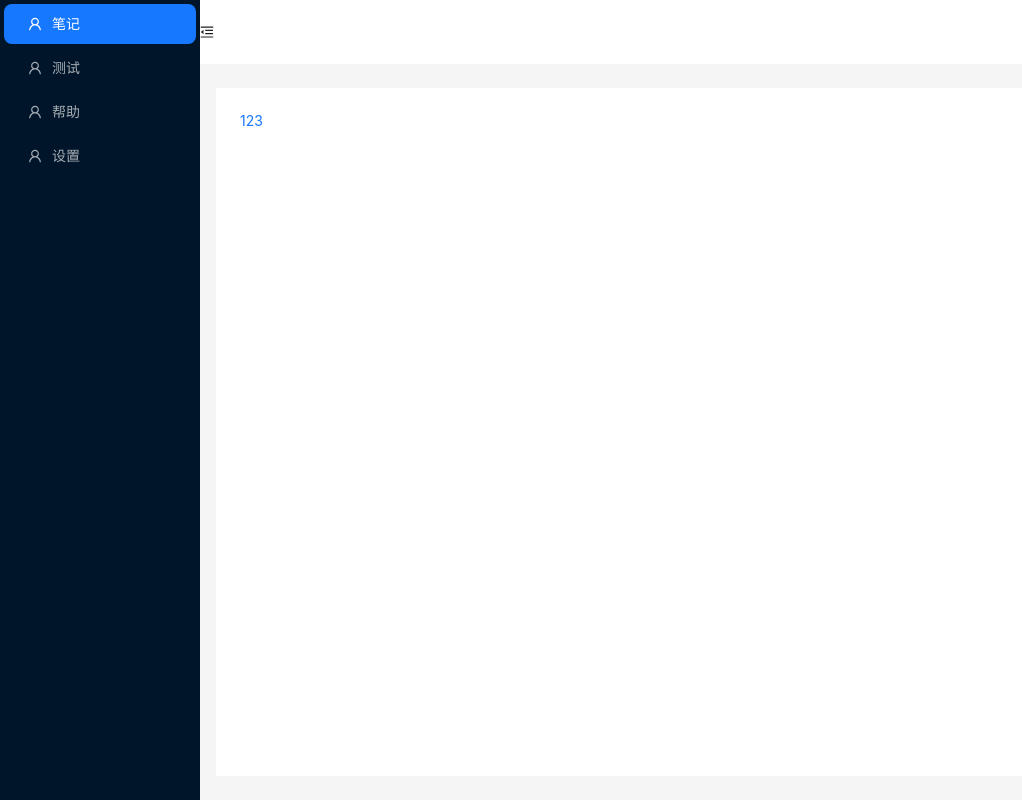
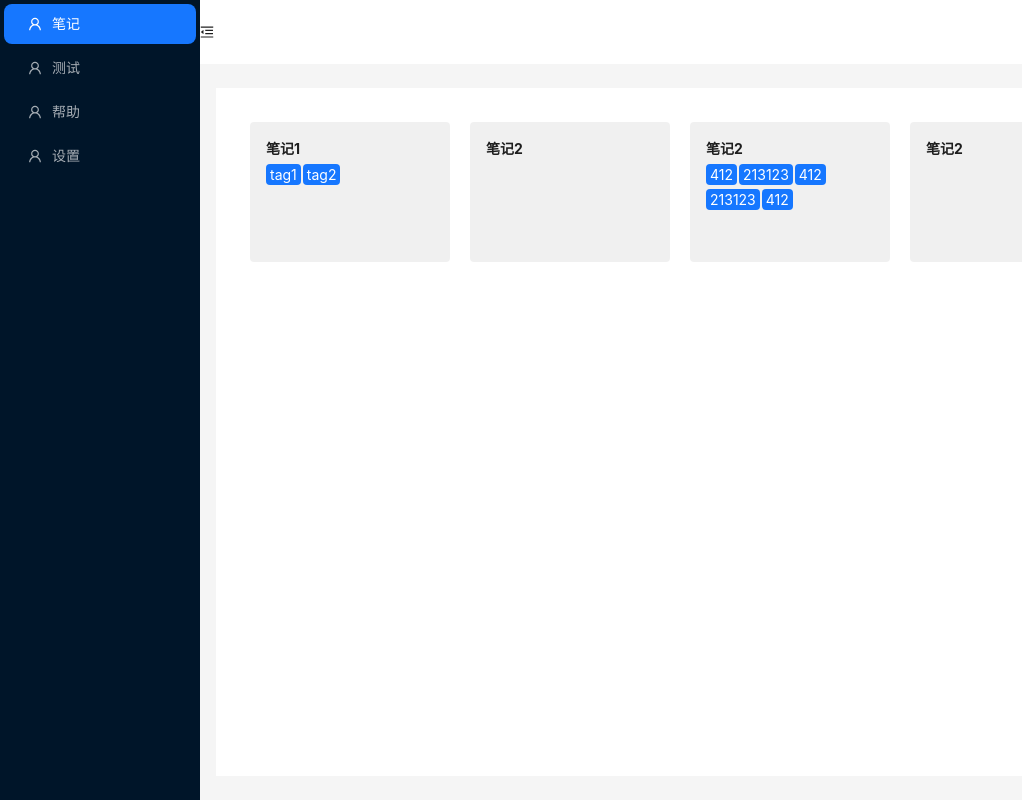
Before and after one commit to Circkoooooo/note-app, a React (Create React App) app: page / in a window 1280 px wide. Shown: the whole page, without its empty margins (0-1022 px from the left). Built offline with nearby package versions, Linux system fonts and the light colour scheme.

Commit message:
feat: implement note list

```diff
--- /dev/null
+++ b/src/components/Note/NoteList.tsx
@@ -0,0 +1,49 @@
+import React, { useCallback } from 'react'
+import {
+	NoteContainer,
+	NoteTag,
+	NoteTagContainer,
+	NoteTitle,
+} from './NoteListStyled'
+
+export type NoteItemType = {
+	title: string
+	markdownRaw: string
+	tags?: string[]
+}
+
+export type NoteType = {
+	id: string
+} & NoteItemType
+
+interface NoteListProps {
+	notes: NoteType[]
+	onSelectNote?: (note: NoteType) => void
+}
+
+const NoteList: React.FC<NoteListProps> = ({ notes, onSelectNote }) => {
+	const handleSelectNote = useCallback(
+		(note: NoteType) => (onSelectNote ? onSelectNote(note) : null),
+		[onSelectNote]
+	)
+	return (
+		<>
+			{notes.map((note) => {
+				return (
+					<NoteContainer
+						key={note.id}
+						onClick={() => handleSelectNote(note)}
+					>
+						<NoteTitle>{note.title}</NoteTitle>
+						<NoteTagContainer>
+							{note.tags?.map((tag, index) => (
+								<NoteTag key={index}>{tag}</NoteTag>
+							))}
+						</NoteTagContainer>
+					</NoteContainer>
+				)
+			})}
+		</>
+	)
+}
+export default NoteList
--- /dev/null
+++ b/src/components/Note/NoteListStyled.tsx
@@ -0,0 +1,39 @@
+import styled from 'styled-components'
+
+export const NoteContainer = styled.div`
+	display: inline-block;
+	width: 200px;
+	height: 140px;
+	margin: 10px;
+	padding: 14px;
+	border-radius: 4px;
+	background-color: rgba(0, 0, 0, 0.06);
+	cursor: pointer;
+	user-select: none;
+	vertical-align: top;
+	transition: all ease-in-out 0.08s;
+	border: 2px solid transparent;
+	&:hover {
+		border: 2px solid blue;
+		background-color: rgba(0, 0, 0, 0.04);
+	}
+`
+
+export const NoteTitle = styled.div`
+	width: 100%;
+	font-weight: bold;
+`
+export const NoteTagContainer = styled.div`
+	max-height: 80px;
+	margin-top: 4px;
+	overflow: auto;
+`
+export const NoteTag = styled.span`
+	display: inline-block;
+	color: #fff;
+	padding: 2px 4px;
+	margin: 2px 2px 2px 0;
+	border-radius: 4px;
+	box-sizing: content-box;
+	background-color: #1677ff;
+`
--- /dev/null
+++ b/src/components/Note/index.tsx
@@ -0,0 +1,40 @@
+import NoteList, { NoteType } from './NoteList'
+
+const mockNotes: NoteType[] = [
+	{
+		id: '001',
+		title: '笔记1',
+		markdownRaw: '内容1',
+		tags: ['tag1', 'tag2'],
+	},
+	{
+		id: '002',
+		title: '笔记2',
+		markdownRaw: '内容2',
+		tags: [],
+	},
+	{
+		id: '003',
+		title: '笔记2',
+		markdownRaw: '内容2',
+		tags: ['412', '213123', '412', '213123', '412'],
+	},
+	{
+		id: '004',
+		title: '笔记2',
+		markdownRaw: '内容2',
+		tags: [],
+	},
+]
+
+const Note = () => {
+	const selectNote = (note: NoteType) => {
+		console.log(note)
+	}
+
+	return (
+		<NoteList notes={mockNotes} onSelectNote={(note) => selectNote(note)} />
+	)
+}
+
+export default Note
--- a/src/pages/Home.tsx
+++ b/src/pages/Home.tsx
@@ -1,12 +1,13 @@
 import React, { useState } from 'react'
 import { Layout, Menu, theme } from 'antd'
-import { Route, Routes, RouteProps, Link } from 'react-router-dom'
+import { Route, Routes, RouteProps } from 'react-router-dom'
 import {
 	MenuFoldOutlined,
 	MenuUnfoldOutlined,
 	UserOutlined,
 } from '@ant-design/icons'
 import useSider, { SiderRouterConfigsType } from '../hooks/useSider'
+import Note from '../components/Note'
 
 const { Header, Sider, Content } = Layout
 
@@ -17,7 +18,7 @@ const siderRouterConfigs = [
 		label: '笔记',
 		route: {
 			path: '/',
-			element: <Link to='/'>123</Link>,
+			element: <Note />,
 		},
 	},
 	{
@@ -104,6 +105,7 @@ export default function Home() {
 						padding: 24,
 						minHeight: 280,
 						background: colorBgContainer,
+						overflow: 'auto',
 					}}
 				>
 					<Routes>
```
